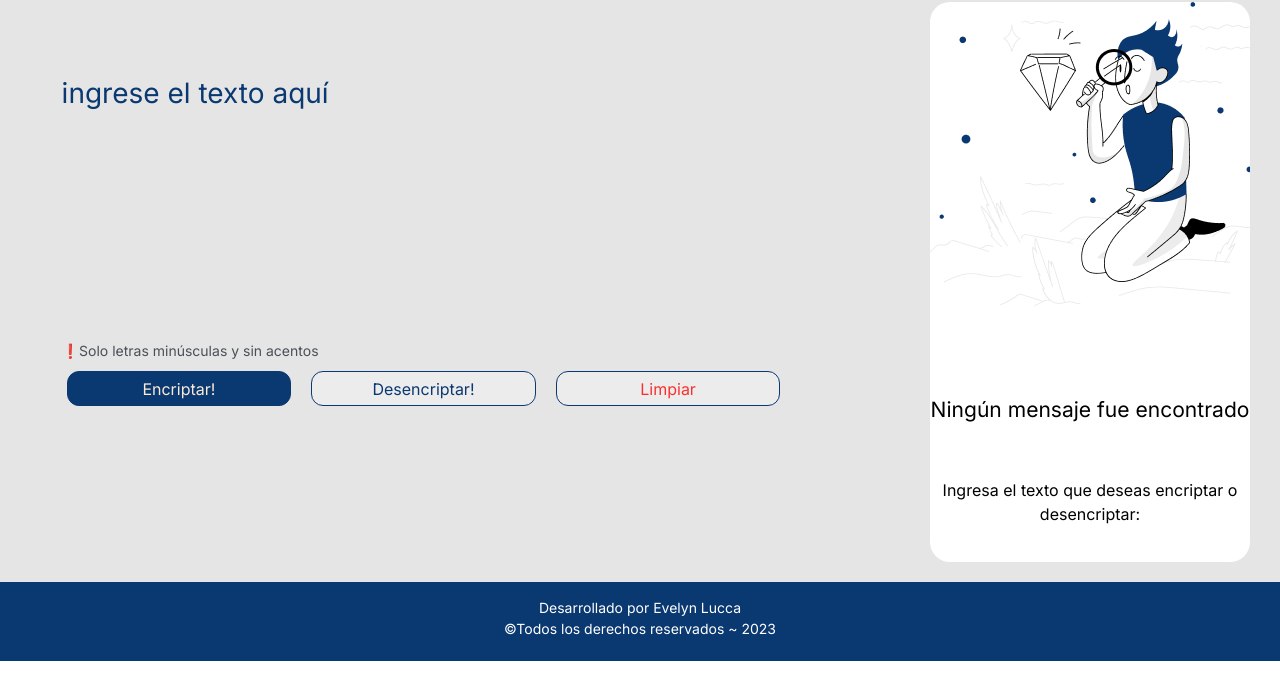
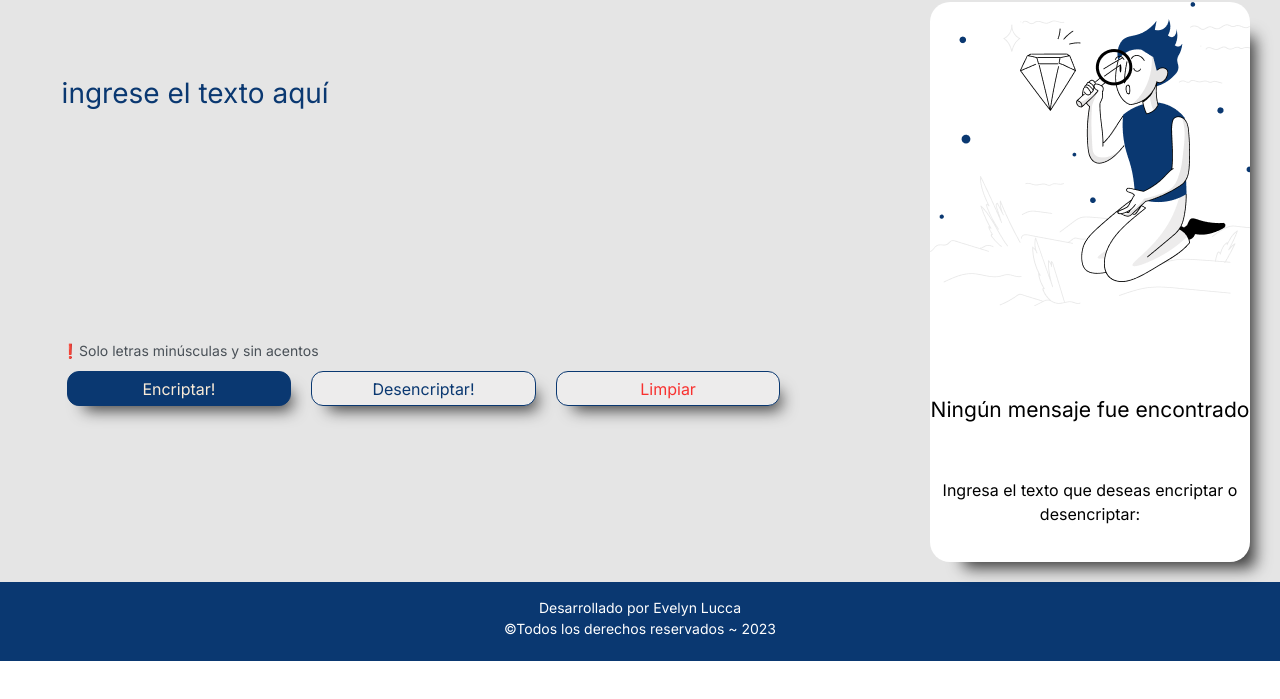
Before and after one commit to EVELYNLUCCA/Encriptador-de-Texto, a plain HTML site: page index.html in a window 1280 px wide. Shown: the part 97-796 px from the top of the page. Drawn offline with Linux system fonts and the light colour scheme; a web font is replaced by a local one.

Commit message:
agregado de sombra en section y botones

```diff
--- a/styles.css
+++ b/styles.css
@@ -101,6 +101,7 @@ section {
     border-radius: 12px;
     border: 1px solid #0A3871;
     font-size: 16px;
+    box-shadow: 9px 12px 16px -8px rgba(0,0,0,0.75);
 }
 
 .btn-encriptar {
@@ -141,10 +142,7 @@ section {
     background: white;
     border-radius: 20px;
     margin-right: 30px;
-    /* display: flex;
-    flex-direction: column;
-    align-items: center; */
-    /* justify-content: center; */
+    box-shadow: 19px 20px 16px -14px rgba(0,0,0,0.75);
     box-sizing: border-box;
     overflow: hidden;
 }
```
